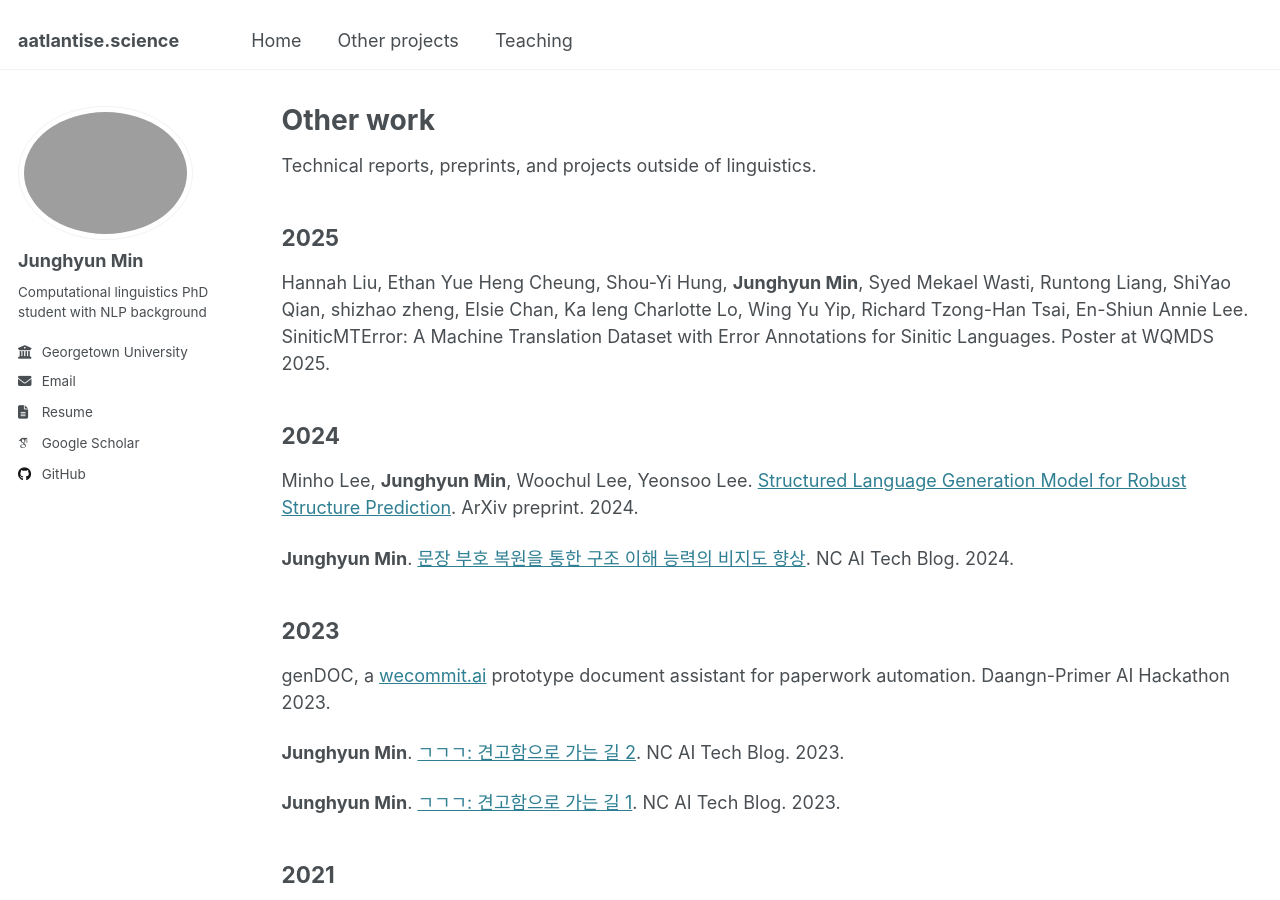
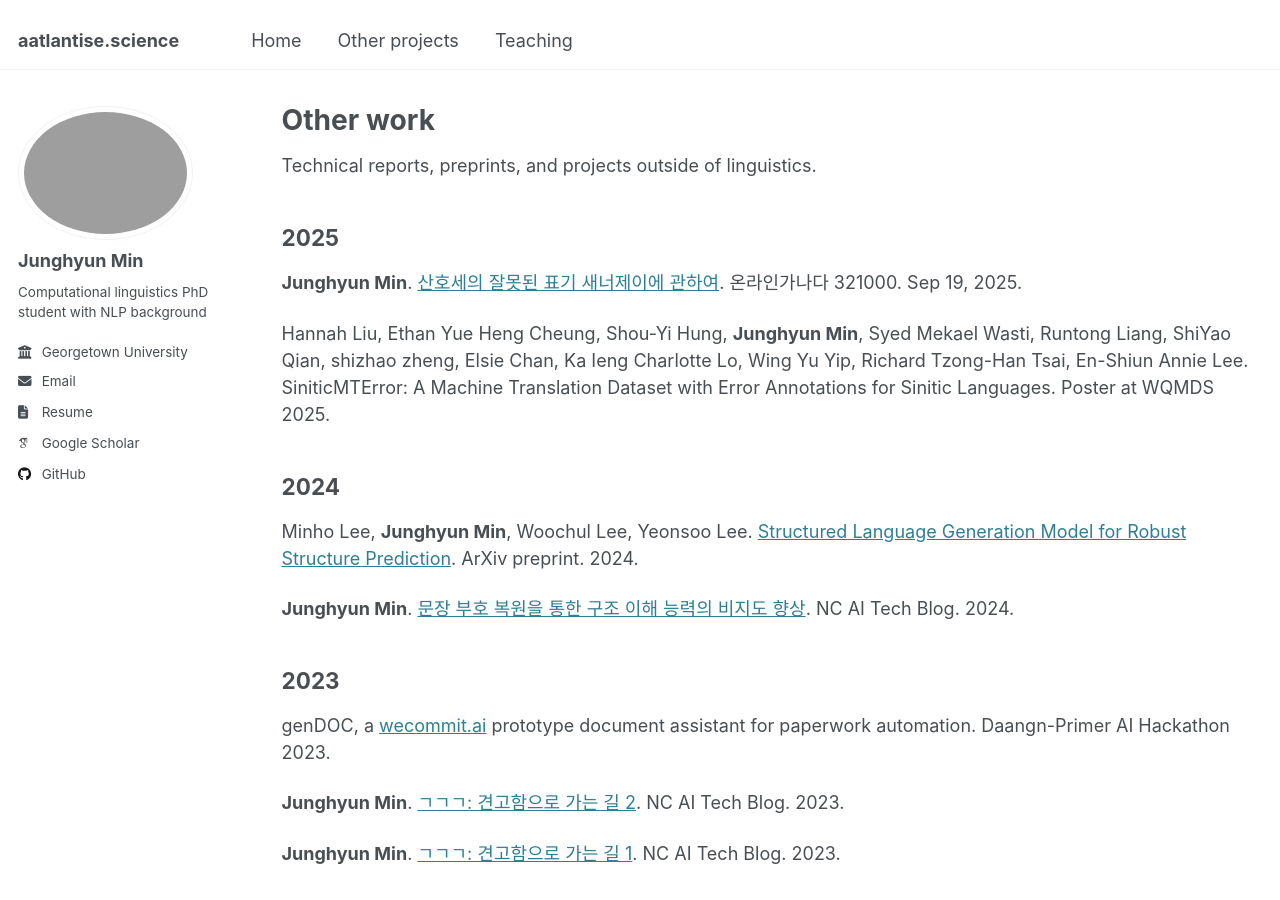
Before and after one commit to Aatlantise/aatlantise.github.io, a Jekyll site: the page built from _pages/extraling.md, in a window 1280 px wide and 900 px high. Built offline with Jekyll 4.4.1, drawn with Linux system fonts in a browser that asks for light colours; some web fonts are replaced.

Commit message:
[Chore] Add post

```diff
--- a/_pages/extraling.md
+++ b/_pages/extraling.md
@@ -10,6 +10,10 @@ redirect_from:
 Technical reports, preprints, and projects outside of linguistics.
 
 ## 2025
+**Junghyun Min**.
+[산호세의 잘못된 표기 새너제이에 관하여](https://korean.go.kr/front/onlineQna/onlineQnaView.do?mn_id=216&qna_seq=321000&pageIndex=10&searchCondition=qsubject&searchKeyword=).
+온라인가나다 321000. Sep 19, 2025.
+
 Hannah Liu, Ethan Yue Heng Cheung, Shou-Yi Hung, **Junghyun Min**, Syed Mekael Wasti, Runtong Liang, ShiYao Qian, shizhao zheng, Elsie Chan, Ka Ieng Charlotte Lo, Wing Yu Yip, Richard Tzong-Han Tsai, En-Shiun Annie Lee.
 SiniticMTError: A Machine Translation Dataset with Error Annotations for Sinitic Languages. Poster at WQMDS 2025.
 
```
